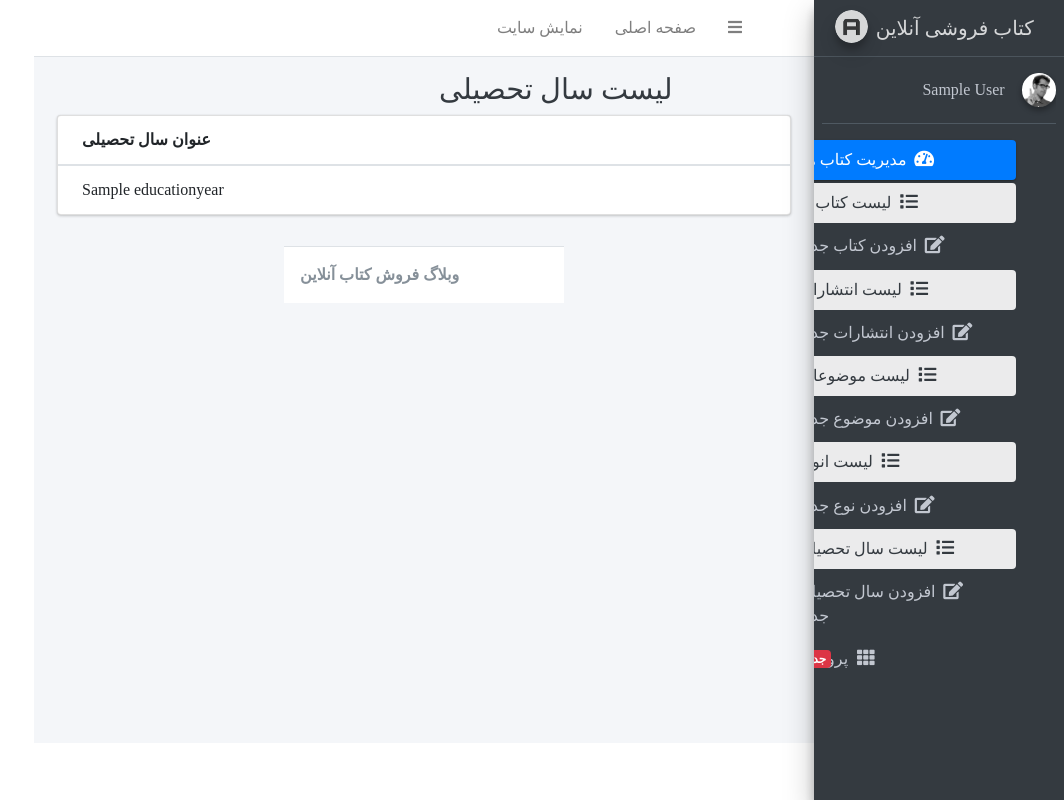
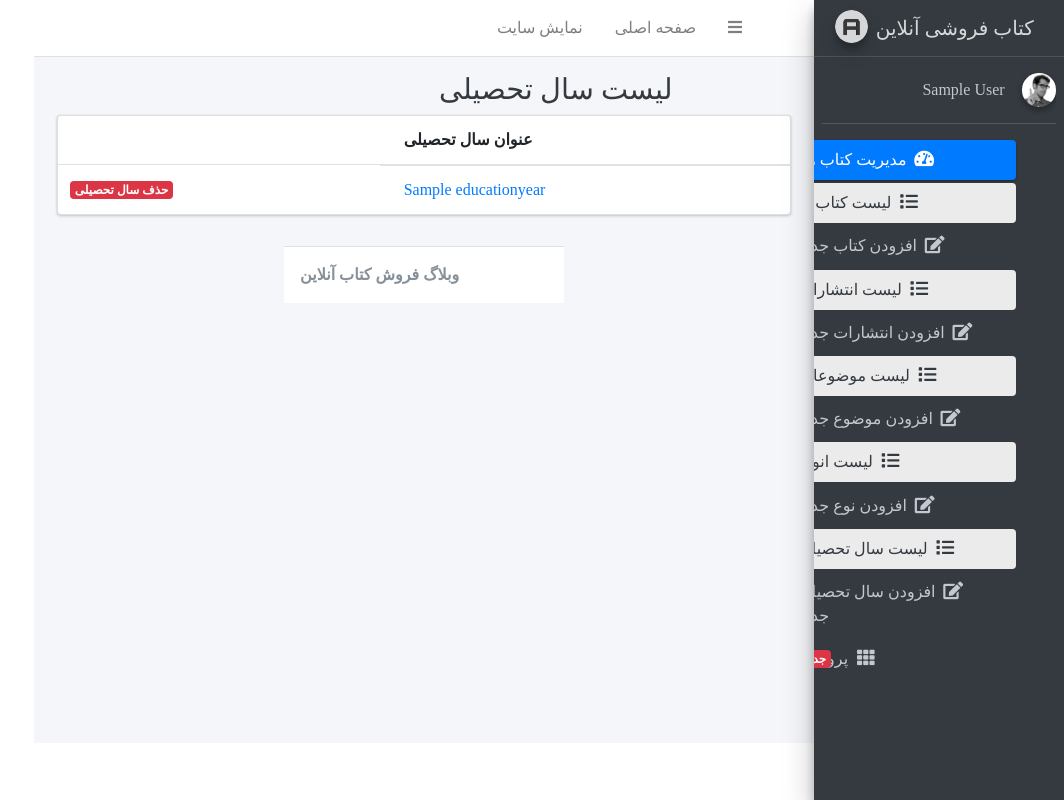
Before and after one commit to hamed-alemoni/online_bookstore, a Django app: page /account/education-year/list/ in a window 1280 px wide. Shown: the whole page, without its empty margins (216-1280 px from the left). Run offline with Django 3.2, Linux system fonts and the light colour scheme; a user stored in the database is signed in; tables that the repository leaves empty hold one stand-in row (values such as "Sample post"); some libraries are stand-ins or nearby versions; some web fonts are replaced.

Commit message:
add update and delete option for education year

```diff
--- a/backend/templates/registration/education_year_list.html
+++ b/backend/templates/registration/education_year_list.html
@@ -17,7 +17,13 @@
                         <tbody>
                             {% for book in object_list %}
                                 <tr>
-                                <td>{{ book.title }}</td>
+                                <td><a href="{% url 'account:education-year-update' book.pk %}">{{ book.title }}</a></td>
+                                <td>
+                                    {% if user.is_superuser %}
+                                        <a class="badge badge-danger"
+                                           href="{% url 'account:education-year-delete'  book.pk %}">حذف سال تحصیلی</a>
+                                    {% endif %}
+                                </td>
                                 </tr>
                             {% endfor %}
 
```
